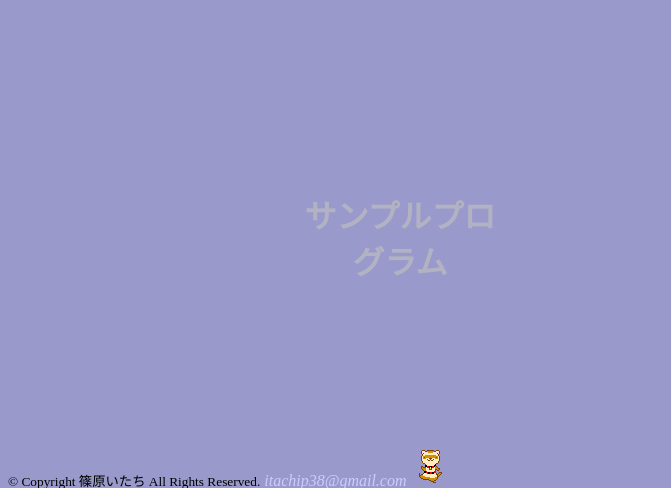
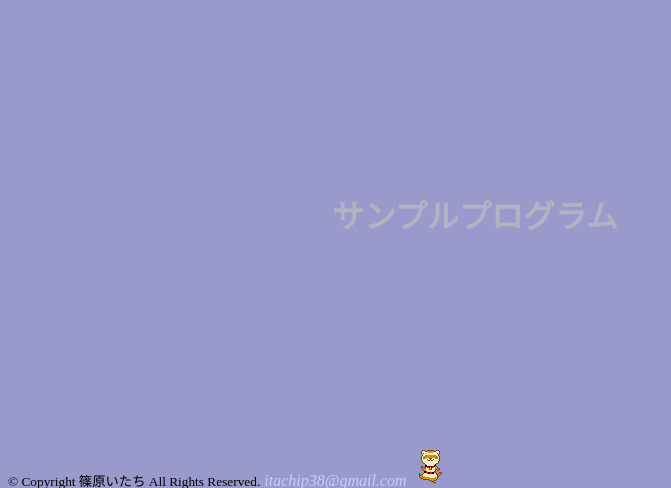
Before and after one commit to itachi-P/PHP_TODOList, a PHP site: page /samples/samples-index.html in a window 1280 px wide. Shown: the part 230-718 px from the top of the page, without its empty margins (0-671 px from the left). Run offline with PHP 8.4, Linux system fonts and the light colour scheme.

Commit message:
:dog: plus one+

```diff
--- a/css/home.css
+++ b/css/home.css
@@ -24,7 +24,7 @@ h1 {
   top: 400px;
   left: 300px;
   color: #ccb;
-  width: 200px;
+  width: 350px;
   height: 30px;
   font-size: 2.0rem;
   text-align: center;
```
